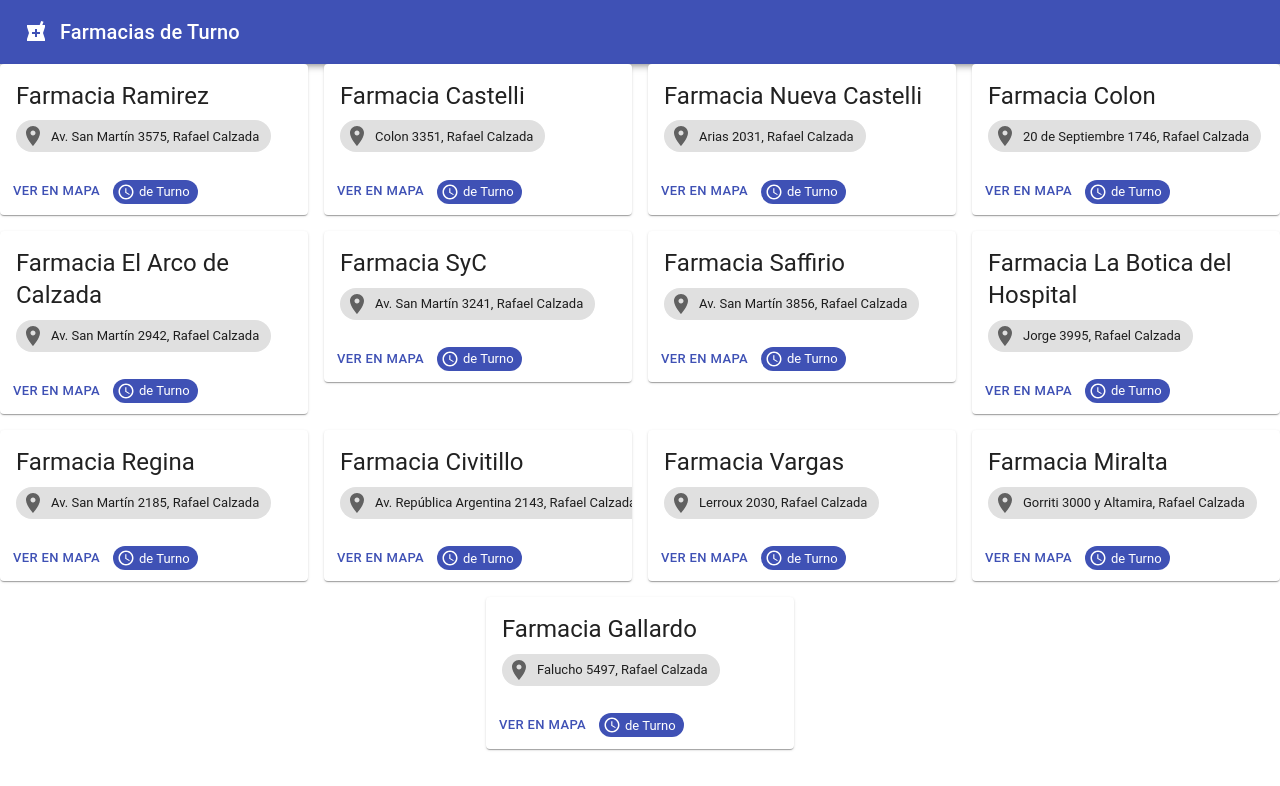
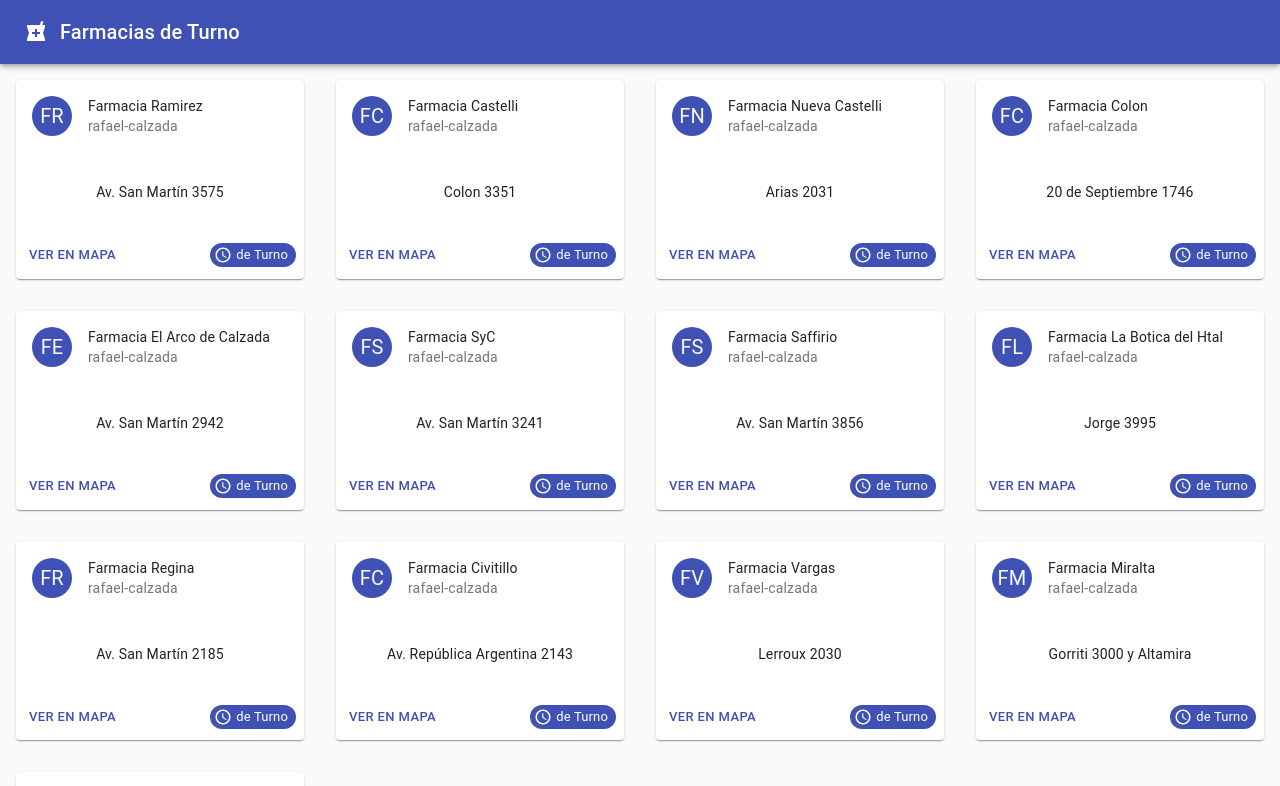
Before and after one commit to MefhigosetH/farmaturno, a React (Create React App) app in the folder app/: page / in a window 1280 px wide. Shown: the top 786 px of the page. Built offline with nearby package versions, Linux system fonts and the light colour scheme.

Commit message:
style(turnos): Corregido falso margen derecho en la grilla de turnos

```diff
--- a/app/public/json/farmacias-almirante-brown.json
+++ b/app/public/json/farmacias-almirante-brown.json
@@ -2,42 +2,42 @@
   "rafael-calzada": [
     {"id": "rafael-calzada-a",
     "nombre": "Ramirez",
-    "domicilio": "Av. San Martín 3575, Rafael Calzada"},
+    "domicilio": "Av. San Martín 3575"},
     {"id": "rafael-calzada-b",
     "nombre": "Castelli",
-    "domicilio": "Colon 3351, Rafael Calzada"},
+    "domicilio": "Colon 3351"},
     {"id": "rafael-calzada-c",
     "nombre": "Nueva Castelli",
-    "domicilio": "Arias 2031, Rafael Calzada"},
+    "domicilio": "Arias 2031"},
     {"id": "rafael-calzada-d",
     "nombre": "Colon",
-    "domicilio": "20 de Septiembre 1746, Rafael Calzada"},
+    "domicilio": "20 de Septiembre 1746"},
     {"id": "rafael-calzada-e",
     "nombre": "El Arco de Calzada",
-    "domicilio": "Av. San Martín 2942, Rafael Calzada"},
+    "domicilio": "Av. San Martín 2942"},
     {"id": "rafel-calzada-f",
     "nombre": "SyC",
-    "domicilio": "Av. San Martín 3241, Rafael Calzada"},
+    "domicilio": "Av. San Martín 3241"},
     {"id": "rafel-calzada-g",
     "nombre": "Saffirio",
-    "domicilio": "Av. San Martín 3856, Rafael Calzada"},
+    "domicilio": "Av. San Martín 3856"},
     {"id": "rafel-calzada-h",
-    "nombre": "La Botica del Hospital",
-    "domicilio": "Jorge 3995, Rafael Calzada"},
+    "nombre": "La Botica del Htal",
+    "domicilio": "Jorge 3995"},
     {"id": "rafel-calzada-i",
     "nombre": "Regina",
-    "domicilio": "Av. San Martín 2185, Rafael Calzada"},
+    "domicilio": "Av. San Martín 2185"},
     {"id": "rafel-calzada-j",
     "nombre": "Civitillo",
-    "domicilio": "Av. República Argentina 2143, Rafael Calzada"},
+    "domicilio": "Av. República Argentina 2143"},
     {"id": "rafel-calzada-k",
     "nombre": "Vargas",
-    "domicilio": "Lerroux 2030, Rafael Calzada"},
+    "domicilio": "Lerroux 2030"},
     {"id": "rafel-calzada-l",
     "nombre": "Miralta",
-    "domicilio": "Gorriti 3000 y Altamira, Rafael Calzada"},
+    "domicilio": "Gorriti 3000 y Altamira"},
     {"id": "rafel-calzada-m",
     "nombre": "Gallardo",
-    "domicilio": "Falucho 5497, Rafael Calzada"}
+    "domicilio": "Falucho 5497"}
   ]
 }
--- a/app/src/components/App.js
+++ b/app/src/components/App.js
@@ -1,5 +1,6 @@
 // Importamos librerias instaladas
 import React from 'react';
+import CssBaseline from '@material-ui/core/CssBaseline';
 
 // Importamos componentes locales
 import Header from './Header.js'
@@ -19,6 +20,8 @@ export default class App extends React.Component {
   render() {
     return (
       <React.Fragment>
+        <CssBaseline />
+
         <Header title='Farmacias de Turno' />
 
         <Turnos partido={this.state.partido} />
--- a/app/src/components/FarmaciaCard.js
+++ b/app/src/components/FarmaciaCard.js
@@ -2,16 +2,15 @@
 import React from 'react'
 import { makeStyles } from '@material-ui/core/styles';
 import Card from '@material-ui/core/Card';
+import CardHeader from '@material-ui/core/CardHeader';
 import CardActions from '@material-ui/core/CardActions';
-import CardActionArea from '@material-ui/core/CardActionArea';
 import CardContent from '@material-ui/core/CardContent';
-import CardMedia from '@material-ui/core/CardMedia';
 import Button from '@material-ui/core/Button';
-import Typography from '@material-ui/core/Typography';
-import Grid from '@material-ui/core/Grid';
+//import Typography from '@material-ui/core/Typography';
 import Chip from '@material-ui/core/Chip';
 import ScheduleIcon from '@material-ui/icons/Schedule';
-import RoomIcon from '@material-ui/icons/Room';
+//import RoomIcon from '@material-ui/icons/Room';
+import Avatar from '@material-ui/core/Avatar';
 
 // Pharma image from https://www.freepik.com/free-photos-vectors/woman
 
@@ -23,50 +22,44 @@ export default class FarmaciaCard extends React.Component {
     this.state = { };
   }
 
-  useStyles(){
-    return  makeStyles({
-      root: {
-        maxWidth: 345,
-      },
-      media: {
-        height: 140,
-      },
-    });
-  }
-
 
   componentDidMount() {
   }
 
+
   render() {
 
-    const classes = this.useStyles();
-    const farmacia = this.props.farmacia;
+    //const style = this.useStyles();
+    const { farmacia } = this.props;
 
     return (
-        <Grid key={farmacia.id} item xs={12} sm={6} md={4} lg={3} xl={3} >
-          <Card className={classes.root}>
-            <CardActionArea>
+      <Card>
 
-              <CardContent>
-                <Typography gutterBottom variant="h5" component="h2">
-                  Farmacia {farmacia.nombre}
-                </Typography>
+        <CardHeader
+          avatar={
+            <Avatar aria-label="farmacia" style={{backgroundColor: '#3f51b5'}}>
+              {"F" + farmacia.nombre.charAt(0)}
+            </Avatar>
+          }
+          title={"Farmacia " + farmacia.nombre}
+          subheader={farmacia.localidad}
+        />
 
-                <Chip icon={<RoomIcon />} label={farmacia.domicilio} />
+        <CardContent style={{textAlign: 'center'}}>
+          <p>{farmacia.domicilio}</p>
         </CardContent>
-            </CardActionArea>
 
-            <CardActions>
+        <CardActions style={{justifyContent: 'space-between'}}>
           <Button size="small" color="primary">
             Ver en Mapa
           </Button>
           <Chip icon={<ScheduleIcon />} label="de Turno" color="primary" size="small"/>
         </CardActions>
+
       </Card>
-        </Grid>
 
     );
 
   }
+
 }
--- a/app/src/components/Turnos.js
+++ b/app/src/components/Turnos.js
@@ -1,6 +1,6 @@
 // Importamos librerias instaladas
 import React from 'react'
-import { makeStyles } from '@material-ui/core/styles';
+//import { makeStyles } from '@material-ui/core/styles';
 import Grid from '@material-ui/core/Grid';
 
 // Importamos componentes locales
@@ -16,17 +16,6 @@ export default class Turnos extends React.Component {
     this.state = { farmacias: [] };
   }
 
-  useStyles(){
-    return  makeStyles({
-      root: {
-        maxWidth: 345,
-      },
-      media: {
-        height: 140,
-      },
-    });
-  }
-
 
   async componentDidMount() {
     // Traigo la lista de farmacias
@@ -36,34 +25,40 @@ export default class Turnos extends React.Component {
     // Convierto el objeto Json a Array para poder iterar con map()
     var farmacias = [];
     Object.keys(json).forEach(function(key) {
+
       //console.log('key :', json[key][0]);
       json[key].forEach(function(value) {
         //console.log('value : ', value);
+        value.localidad = key;
         farmacias.push(value);
       });
+
     });
 
     this.setState({ farmacias: farmacias });
   }
 
+
   render() {
 
-    //const classes = this.useStyles();
+    //const style = this.useStyles();
     const farmacias = this.state.farmacias;
 
     return (
       <React.Fragment>
 
-        <Grid container justify='center' spacing={2}>
+        <Grid container>
 
-        {
-          //JSON.stringify(farmacias['rafael-calzada'])
-          farmacias.map( farmacia => <FarmaciaCard farmacia={farmacia} key={farmacia.id}/> )
-        }
+          { farmacias.map(
+            farmacia => <Grid item key={farmacia.id} xs={12} sm={6} md={4} lg={3} xl={2} style={{padding: 16}}>
+              <FarmaciaCard farmacia={farmacia} />
+            </Grid>
+          )}
 
         </Grid>
       </React.Fragment>
     );
 
   }
+
 }
--- a/app/src/index.js
+++ b/app/src/index.js
@@ -1,8 +1,8 @@
 import React from 'react';
 import ReactDOM from 'react-dom';
+
 import App from './components/App';
 
-import './index.css';
 import * as serviceWorker from './serviceWorker';
 
 ReactDOM.render(<App />, document.getElementById('root'));
```
Lines whose indentation alone changed are shown as unchanged.
